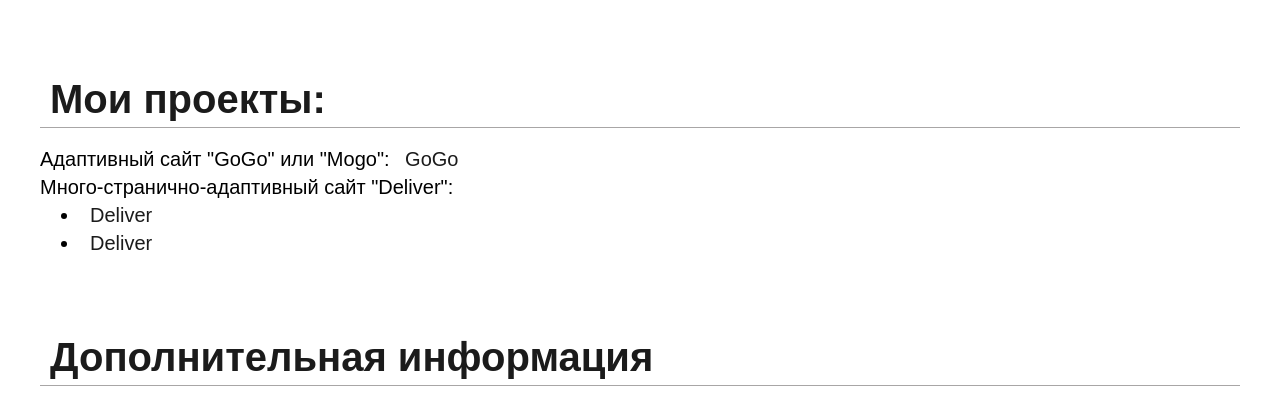
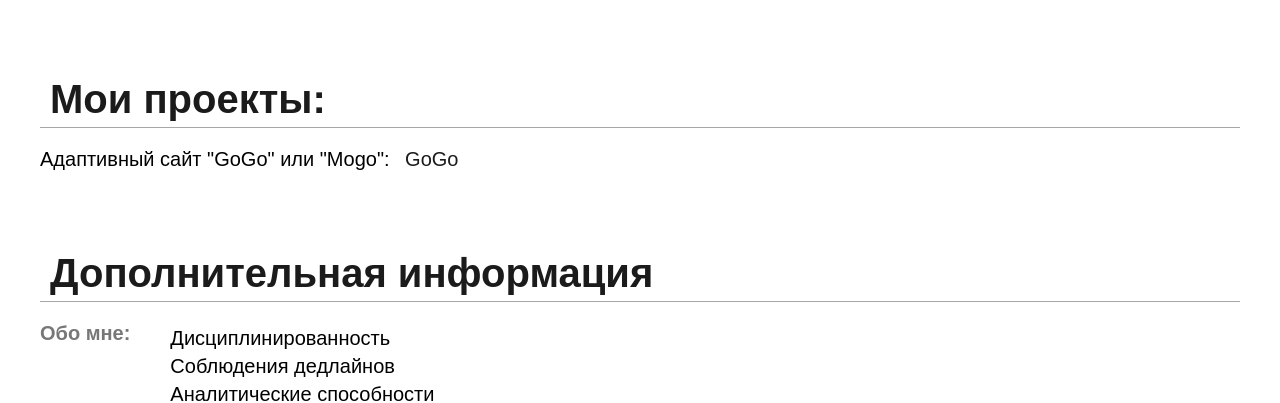
Before and after one commit to MMII0220/MMII0220, a plain HTML site: page index.html in a window 1280 px wide. Shown: the part 1783-2186 px from the top of the page. Drawn offline with Linux system fonts and the light colour scheme; a web font is replaced by a local one.

Commit message:
changed email

```diff
--- a/index.html
+++ b/index.html
@@ -39,7 +39,7 @@
               >+7 925 915 04 71</a
             >
             <p class="about__email sub" title="не кликабельна">
-              abdulloevmuhammadcon36@gmail.com
+              abum202@mail.ru
               <span style="color: #adadad"> - предпочитаемый способ связи</span>
             </p>
             <p class="about__portfolio sub" title="не кликабельна">
@@ -78,7 +78,7 @@
           </div>
           <div class="wage">
             <h1 class="experience__wage">Желаемая зарплата:</h1>
-            <p>50 000 руб.</p>
+            <p></p>
           </div>
         </div>
         <h1 class="position__supWage">Образование</h1>
@@ -170,20 +170,8 @@
           >
         </p>
         <p class="experience__tasks">
-          Много-странично-адаптивный сайт "Deliver":
         </p>
-        <ul class="project__space">
-          <li>
-            <a class="my__project" href="https://mmii0220.github.io/deliver/"
-              >Deliver</a
-            >
-          </li>
-          <li>
-            <a class="my__project" href="https://mmii0220.github.io/deliver2/"
-              >Deliver</a
-            >
-          </li>
-        </ul>
+
         <h1 class="position__supWage">Дополнительная информация</h1>
         <div class="experience__info">
           <h1 class="experience__date">Обо мне:</h1>
```
